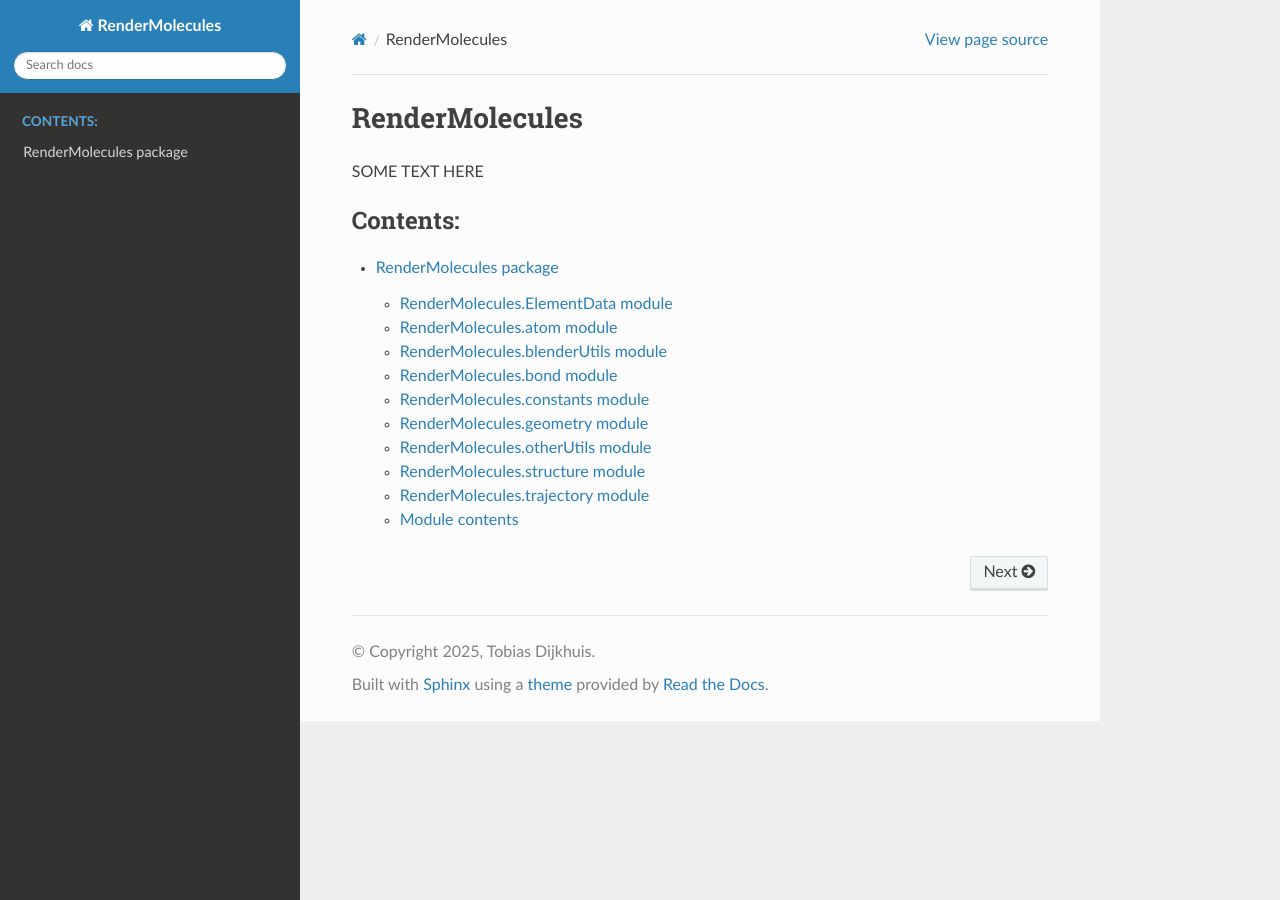
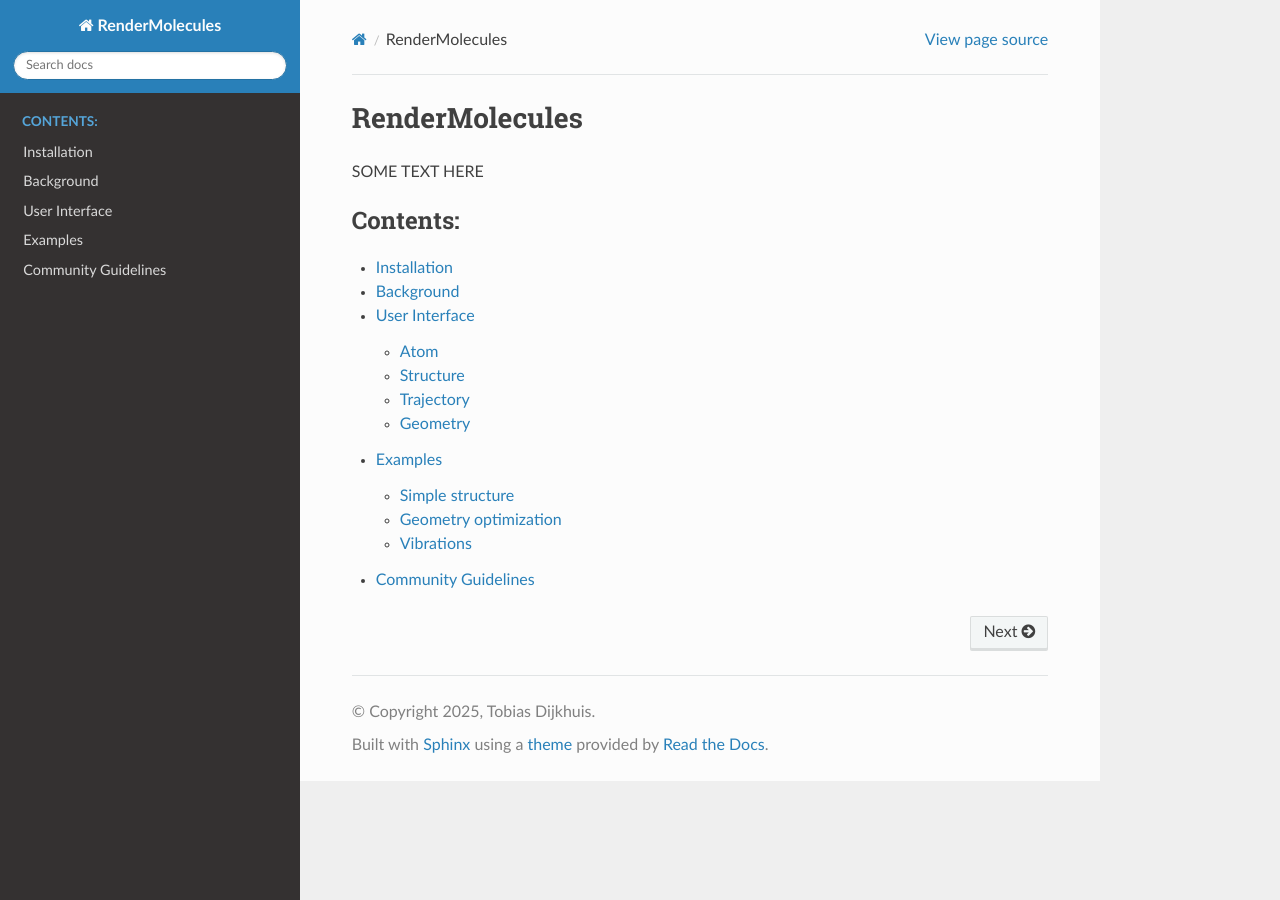
Before and after one commit to TobiasDijkhuis/RenderMolecules, a Sphinx documentation site: the page built from docs/source/index.rst, in a window 1280 px wide. Built offline with Sphinx 7.4.7 and the Read the Docs theme 3.1.0, drawn with Linux system fonts in a browser that asks for light colours.

Commit message:
Changed layout of documentation

```diff
--- a/docs/source/RenderMolecules.rst
+++ /dev/null
@@ -1,82 +0,0 @@
-RenderMolecules package
-=======================
-
-RenderMolecules.ElementData module
-----------------------------------
-
-.. automodule:: RenderMolecules.ElementData
-   :members:
-   :show-inheritance:
-   :undoc-members:
-
-RenderMolecules.atom module
----------------------------
-
-.. automodule:: RenderMolecules.atom
-   :members:
-   :show-inheritance:
-   :undoc-members:
-
-RenderMolecules.blenderUtils module
------------------------------------
-
-.. automodule:: RenderMolecules.blenderUtils
-   :members:
-   :show-inheritance:
-   :undoc-members:
-
-RenderMolecules.bond module
----------------------------
-
-.. automodule:: RenderMolecules.bond
-   :members:
-   :show-inheritance:
-   :undoc-members:
-
-RenderMolecules.constants module
---------------------------------
-
-.. automodule:: RenderMolecules.constants
-   :members:
-   :show-inheritance:
-   :undoc-members:
-
-RenderMolecules.geometry module
--------------------------------
-
-.. automodule:: RenderMolecules.geometry
-   :members:
-   :show-inheritance:
-   :undoc-members:
-
-RenderMolecules.otherUtils module
----------------------------------
-
-.. automodule:: RenderMolecules.otherUtils
-   :members:
-   :show-inheritance:
-   :undoc-members:
-
-RenderMolecules.structure module
---------------------------------
-
-.. automodule:: RenderMolecules.structure
-   :members:
-   :show-inheritance:
-   :undoc-members:
-
-RenderMolecules.trajectory module
----------------------------------
-
-.. automodule:: RenderMolecules.trajectory
-   :members:
-   :show-inheritance:
-   :undoc-members:
-
-Module contents
----------------
-
-.. automodule:: RenderMolecules
-   :members:
-   :show-inheritance:
-   :undoc-members:
--- /dev/null
+++ b/docs/source/community_guidelines.rst
@@ -0,0 +1,7 @@
+.. community_guidelines
+.. index:: Community Guidelines
+
+Community Guidelines
+====================
+
+ASDASD
--- a/docs/source/conf.py
+++ b/docs/source/conf.py
@@ -8,20 +8,6 @@ import sys
 from pathlib import Path
 
 import RenderMolecules
-
-# _HERE = os.path.dirname(__file__)
-# _ROOT_DIR = os.path.abspath(
-#     os.path.join(
-#         _HERE,
-#         "../",
-#     )
-# )
-# _PACKAGE_DIR = os.path.abspath(os.path.join(_HERE, "../RenderMolecules/"))
-# _SUBPACKAGE_DIR = os.path.abspath(os.path.join(_HERE, "../RenderMolecules/src/"))
-#
-# sys.path.insert(0, _ROOT_DIR)
-# sys.path.insert(0, _PACKAGE_DIR)
-# sys.path.insert(0, _SUBPACKAGE_DIR)
 
 # -- Project information -----------------------------------------------------
 # https://www.sphinx-doc.org/en/master/usage/configuration.html#project-information
@@ -36,14 +22,20 @@ release = "0.0.2"
 
 extensions = [
     "sphinx.ext.duration",
+    "sphinx.ext.mathjax",
     "sphinx.ext.napoleon",
     "sphinx.ext.doctest",
     "sphinx.ext.autodoc",
-    "sphinx.ext.autosummary",
     "sphinx.ext.viewcode",
 ]
+
 autodoc_mock_imports = ["bmesh", "bpy"]
-autodoc_member_order = ["bysource"]
+autodoc_default_options = {
+    'members': True,
+    'member-order': 'bysource',
+    'undoc-members': True,
+    'show-inheritance': True,
+}
 
 templates_path = ["_templates"]
 
--- /dev/null
+++ b/docs/source/examples.rst
@@ -0,0 +1,20 @@
+.. _examples:
+.. index:: Examples
+
+Examples
+========
+
+Simple structure
+----------------
+
+CH3OH structure
+
+Geometry optimization
+----------------------
+
+GIF of a geometry optimization
+
+Vibrations
+----------
+
+GIF showing vibrations
--- a/docs/source/index.rst
+++ b/docs/source/index.rst
@@ -12,4 +12,8 @@ SOME TEXT HERE
    :maxdepth: 2
    :caption: Contents:
 
-   RenderMolecules
+   installation
+   background
+   user_interface
+   examples
+   community_guidelines
--- a/docs/source/user_interface.rst
+++ b/docs/source/user_interface.rst
@@ -4,6 +4,22 @@
 User Interface
 ==============
 
-.. automethod:: RenderMolecules.atom.Atom
+Atom
+----
 
-.. automethod:: RenderMolecules.structure.Structure
+.. automodule:: RenderMolecules.atom
+
+Structure
+---------
+
+.. automodule:: RenderMolecules.structure
+
+Trajectory
+----------
+
+.. automodule:: RenderMolecules.trajectory
+
+Geometry
+--------
+
+.. automodule:: RenderMolecules.geometry
```
Also changed, not shown: docs/source/background.rst (added, +7 -0 lines), docs/source/installation.rst (added, +7 -0 lines), docs/source/modules.rst (deleted, +0 -7 lines), docs/source/setup.rst (deleted, +0 -7 lines).
